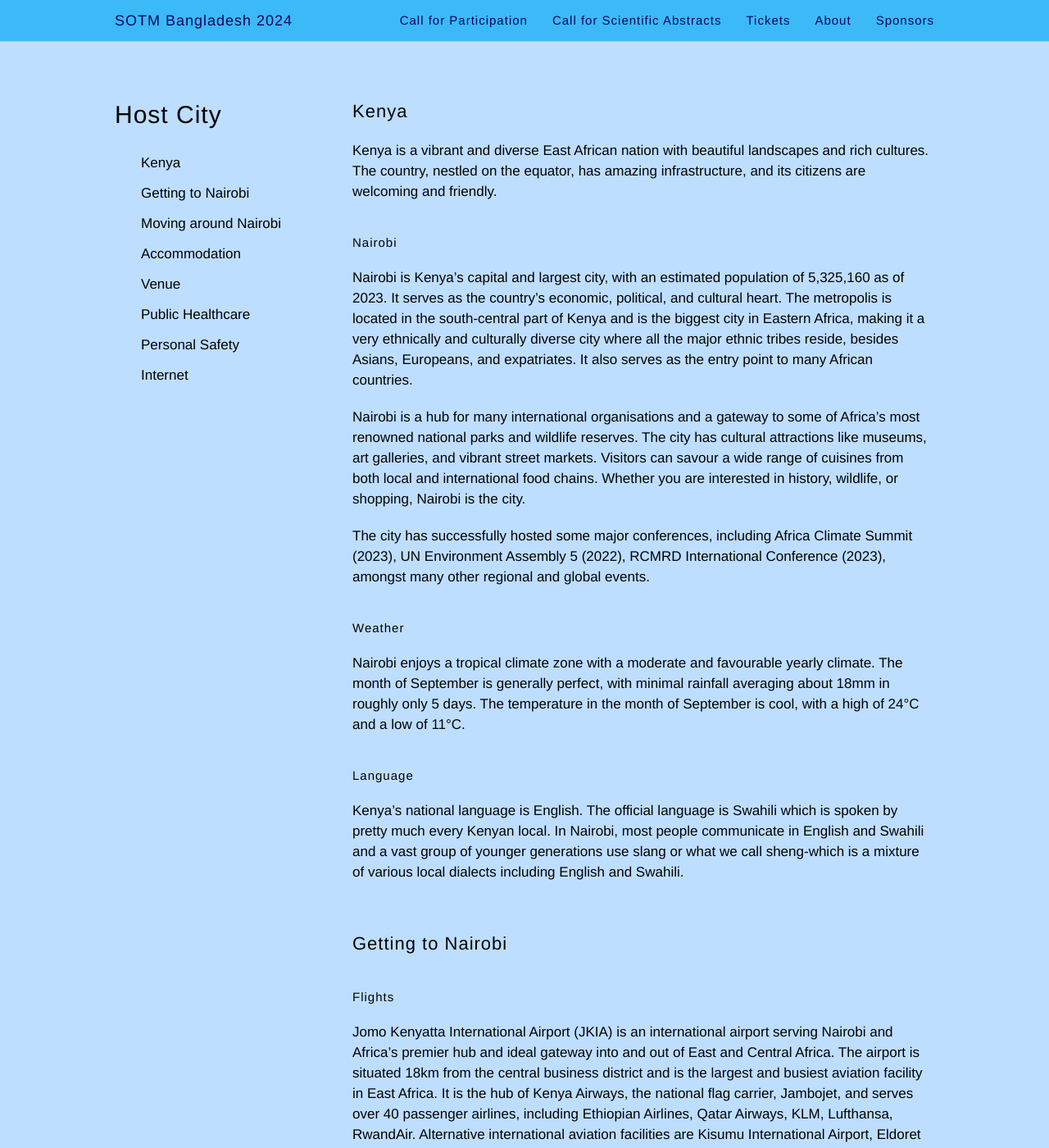
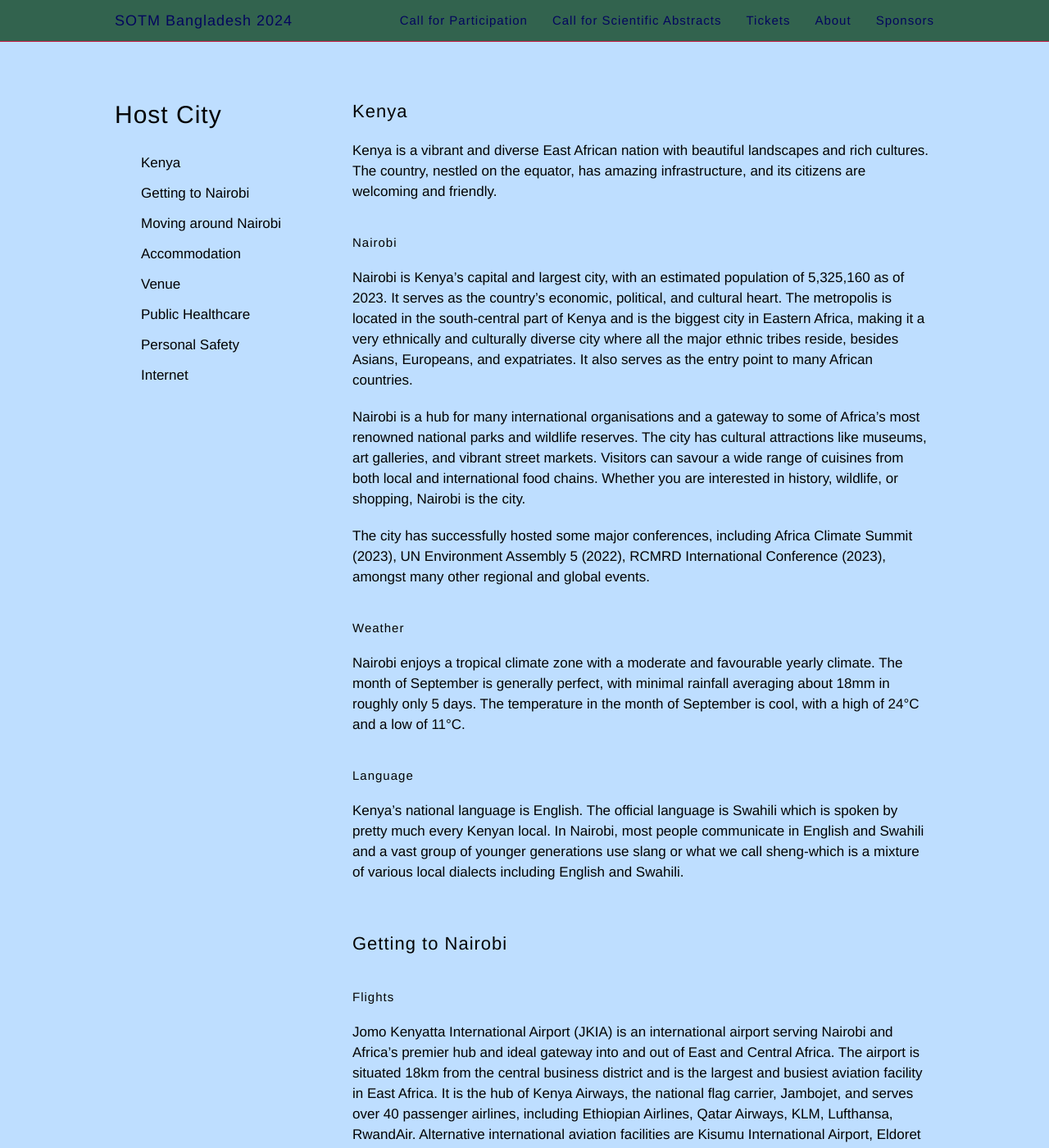
Before and after one commit to mapbd/sotmbd2024, a Jekyll site: the page built from venue/index.md, in a window 1280 px wide and 1400 px high. Shown: the whole window at 82% size. Built offline with Jekyll 4.4.1, drawn with Linux system fonts in a browser that asks for light colours.

Commit message:
Update _config.yml

```diff
--- a/_config.yml
+++ b/_config.yml
@@ -11,8 +11,8 @@ markdown: kramdown
 
 # Color settings (hex-codes without the leading hash-tag)
 color:
-  primary-dark: '#3cb9f7' # main: blue
-  primary-light: '#f2bb40' # secondary: yellow
+  primary-dark: '#32634E' # 3cb9f7 # main: blue
+  primary-light: '#C31943'  # f2bb40 # secondary: yellow
   background-light: '#bedeff'
   links: '#04065e' # dark blue
   links-light: '#2464aa' # light-ish blue???
```
